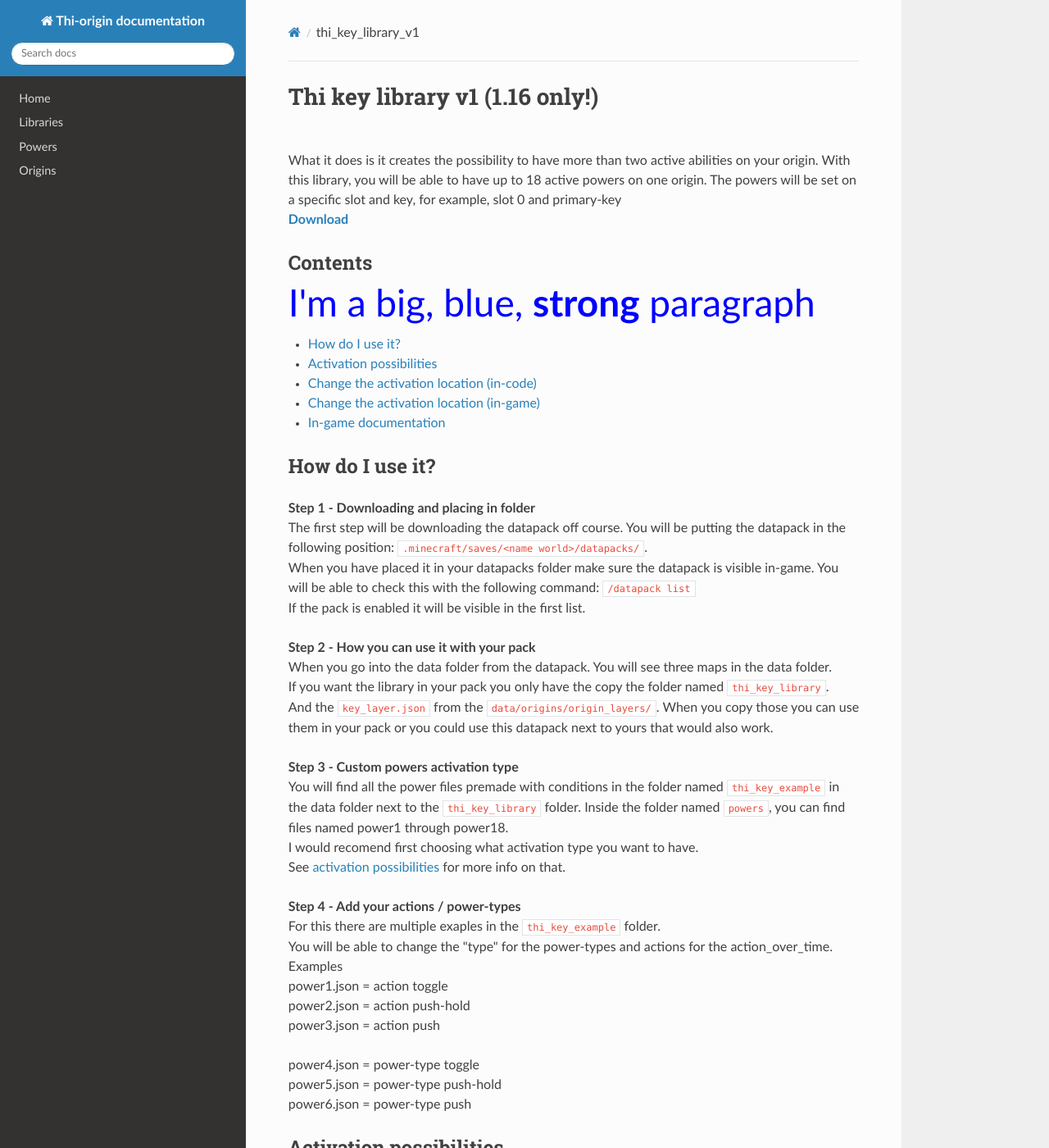
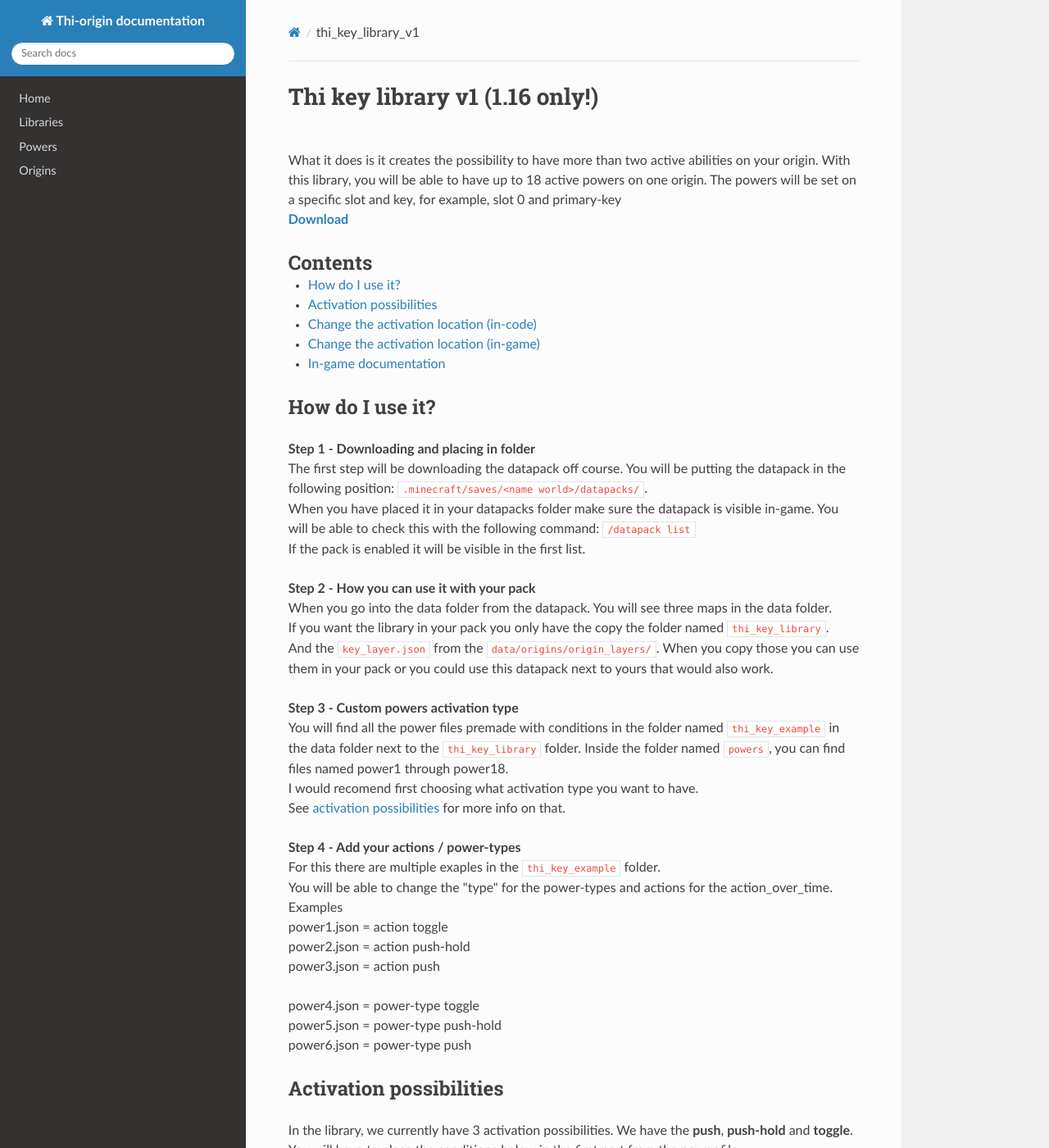
Before and after one commit to MisionThi/thi-origins-stuff, an MkDocs documentation site: the page built from docs/libraries/thi_key_lib_v1/doc.md, in a window 1280 px wide and 1400 px high. Shown: the whole window at 82% size. Built offline with MkDocs 1.6.1, drawn with Linux system fonts in a browser that asks for light colours; nearby versions of some CDN libraries.

````diff
--- a/docs/assets/extra.css
+++ /dev/null
@@ -1,3 +0,0 @@
-.b-m{
-  margin-bottom: 0px !important;
-}
--- a/docs/libraries/thi_key_lib_v1/doc.md
+++ b/docs/libraries/thi_key_lib_v1/doc.md
@@ -10,8 +10,7 @@ With this library, you will be able to have up to 18 active powers on one origin
 The powers will be set on a specific slot and key, for example, slot 0 and primary-key <br />
 [**Download**](https://github.com/MisionThi/thi_key_library)
 
-## Contents
-<p style="color:blue;font-size:46px;"> I'm a big, blue, <strong>strong</strong> paragraph</p>
+<h2 style="margin-bottom: 0px;">Contents</h2>
 
 * [How do I use it?](#how-do-i-use-it)
 * [Activation possibilities](#activation-possibilities)
@@ -60,13 +59,13 @@ You will have to place the conditions below in the first part from the power fil
 primary condition in the part named -> `activation_type_primary` <br />
 Secondary condition in the part named -> `activation_type_secondary`
 
-### Push {: .b-m}
+<h3 style="margin-bottom: 0px;">Push</h3>
 With the "push" activation you can click the key ones and will the power will activate.
 When you hold the key the power will still only activate ones. <br />
 How to format the top part examples: `actions = power3.json`, `power-types = power6.json` in the thi_key_example folder <br />
 The conditions for it are. <br />
 
-###### Primary {: .b-m}
+<h6 style="margin-bottom: 0px;">Primary</h6>
 ```json
 "condition": {
   "type": "origins:resource",
@@ -75,7 +74,7 @@ The conditions for it are. <br />
   "compare_to": 1
 }
 ```
-###### Secondary {: .b-m}
+<h6 style="margin-bottom: 0px;">Secondary</h6>
 ```json
 "condition": {
   "type": "origins:resource",
@@ -90,7 +89,7 @@ The conditions for it are. <br />
 With the "push-hold" activation you can hold the key and the power will deactivate once you let the key go. <br />
 How to format the top part examples: `actions = power2.json`, `power-types = power5.json` in the thi_key_example folder<br />
 The conditions for it are. <br />
-###### Primary {: .b-m}
+<h6 style="margin-bottom: 0px;">Primary</h6>
 ```json
 "condition": {
   "type": "origins:resource",
@@ -99,7 +98,7 @@ The conditions for it are. <br />
   "compare_to": 1
 }
 ```
-###### Secondary {: .b-m}
+<h6 style="margin-bottom: 0px;">Secondary</h6>
 ```json
 "condition": {
   "type": "origins:resource",
@@ -114,7 +113,7 @@ The conditions for it are. <br />
 With the "toggle" activation you press the key ones to activate and ones to deactivate. <br />
 How to format the top part examples: `actions = power1.json`, `power-types = power4.json` in the thi_key_example folder<br />
 The conditions for it are. <br />
-###### Primary {: .b-m}
+<h6 style="margin-bottom: 0px;">Primary</h6>
 ```json
 "condition": {
   "type": "origins:resource",
@@ -124,7 +123,7 @@ The conditions for it are. <br />
 }
 ```
 
-###### Secondary {: class="b-m"}
+<h6 style="margin-bottom: 0px;">Secondary</h6>
 ```json
 "condition": {
   "type": "origins:resource",
````
Also changed, not shown: docs/libraries/thi_key_lib_v2/doc.md (+2 -4 lines).
